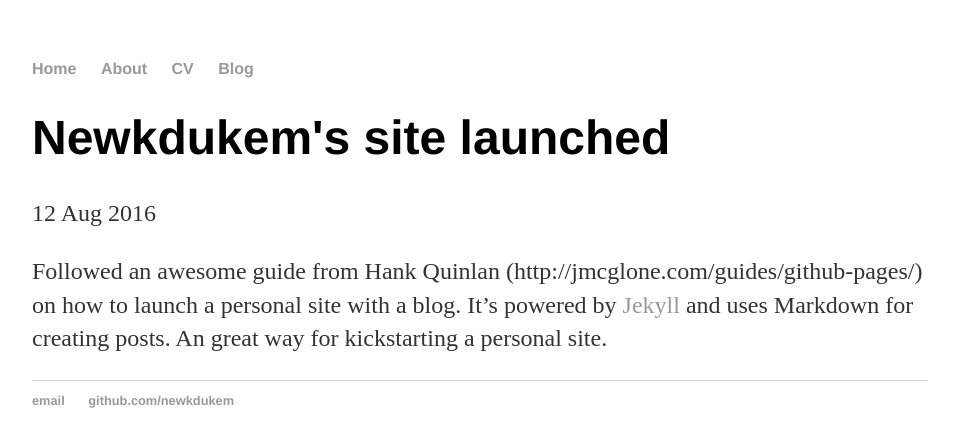
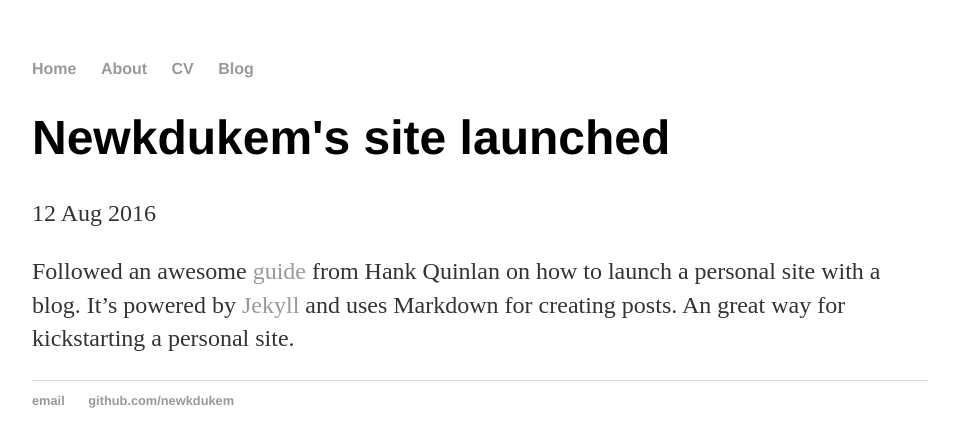
Before and after one commit to newkdukem/newkdukem.github.io, a Jekyll site: the page built from _posts/2016-08-12-newks-site-launched.md, in a window 1280 px wide. Shown: the top 447 px of the page, without its empty margins (160-1113 px from the left). Built offline with Jekyll 4.4.1, drawn with Linux system fonts in a browser that asks for light colours.

Commit message:
Update 2016-08-12-newks-site-launched.md

```diff
--- a/_posts/2016-08-12-newks-site-launched.md
+++ b/_posts/2016-08-12-newks-site-launched.md
@@ -4,4 +4,4 @@ title: "Newkdukem's site launched"
 date: 2016-08-12
 ---
 
-Followed an awesome guide from Hank Quinlan (http://jmcglone.com/guides/github-pages/) on how to launch a personal site with a blog. It's powered by [Jekyll](http://jekyllrb.com) and uses Markdown for creating posts. An great way for kickstarting a personal site.
+Followed an awesome [guide](http://jmcglone.com/guides/github-pages/) from Hank Quinlan on how to launch a personal site with a blog. It's powered by [Jekyll](http://jekyllrb.com) and uses Markdown for creating posts. An great way for kickstarting a personal site.
```
